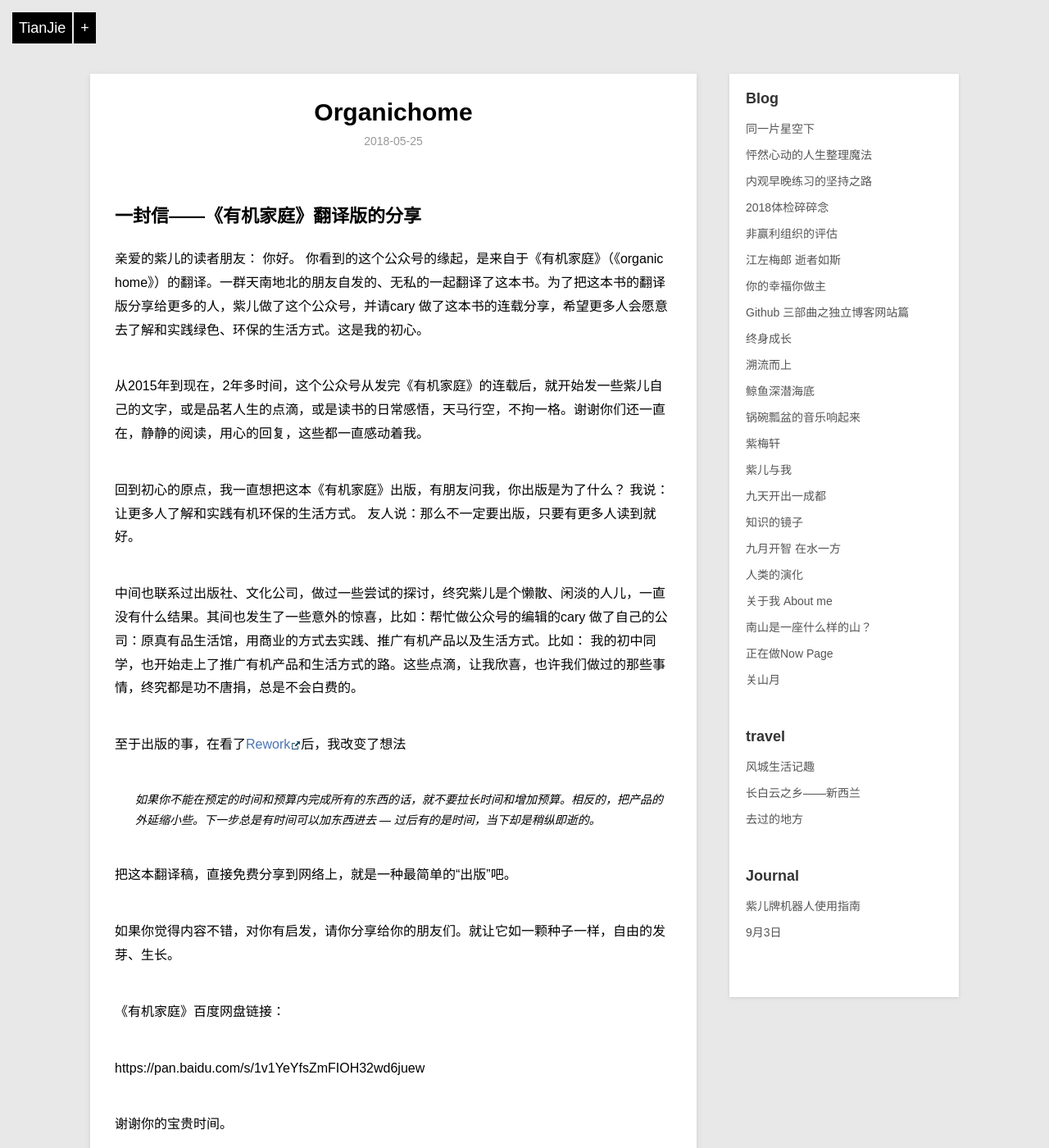
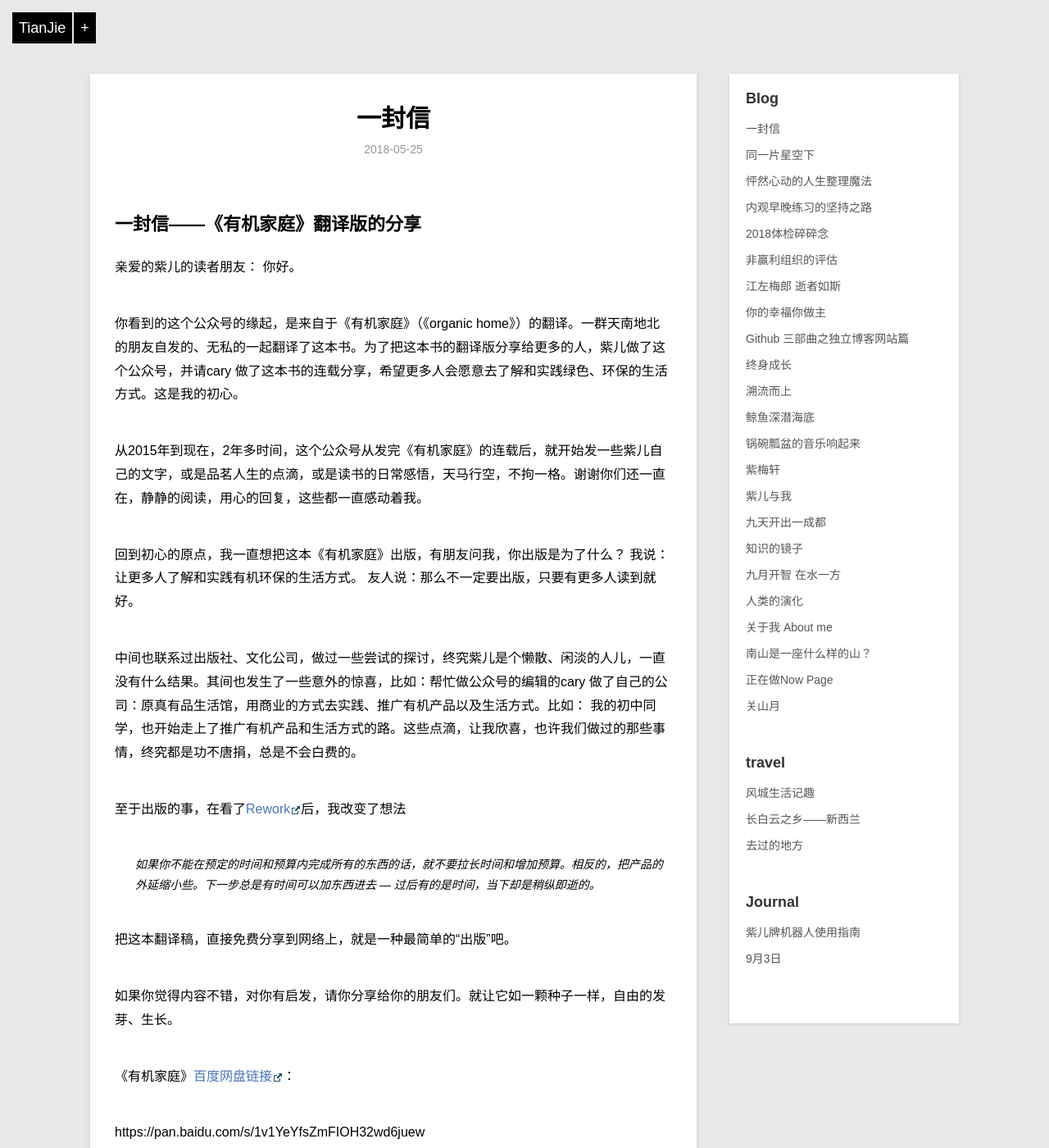
Before and after one commit to violettianjie/violettianjie.github.io, a Jekyll site: the page built from _posts/blog/2018-05-25-organichome.md, in a window 1280 px wide and 1400 px high. Shown: the whole window at 82% size. Built offline with Jekyll 4.4.1, drawn with Linux system fonts in a browser that asks for light colours; our own code applies the rules of GitHub Pages for plain Markdown files; part of the change alters nothing that is shown.

Commit message:
Update 2018-05-25-organichome.md

```diff
--- a/_posts/blog/2018-05-25-organichome.md
+++ b/_posts/blog/2018-05-25-organichome.md
@@ -1,7 +1,15 @@
+---
+layout: post
+title: "一封信"
+description: "《有机家庭》翻译版的分享"
+category: blog
+---
+
 ## 一封信——《有机家庭》翻译版的分享
 
 亲爱的紫儿的读者朋友：
    你好。
+
    你看到的这个公众号的缘起，是来自于《有机家庭》（《organic home》）的翻译。一群天南地北的朋友自发的、无私的一起翻译了这本书。为了把这本书的翻译版分享给更多的人，紫儿做了这个公众号，并请cary 做了这本书的连载分享，希望更多人会愿意去了解和实践绿色、环保的生活方式。这是我的初心。
 
    从2015年到现在，2年多时间，这个公众号从发完《有机家庭》的连载后，就开始发一些紫儿自己的文字，或是品茗人生的点滴，或是读书的日常感悟，天马行空，不拘一格。谢谢你们还一直在，静静的阅读，用心的回复，这些都一直感动着我。
@@ -18,7 +26,7 @@
 
    如果你觉得内容不错，对你有启发，请你分享给你的朋友们。就让它如一颗种子一样，自由的发芽、生长。
 
-   《有机家庭》百度网盘链接：
+   《有机家庭》[百度网盘链接](https://pan.baidu.com/s/1v1YeYfsZmFIOH32wd6juew)：
 
    https://pan.baidu.com/s/1v1YeYfsZmFIOH32wd6juew
 
```
